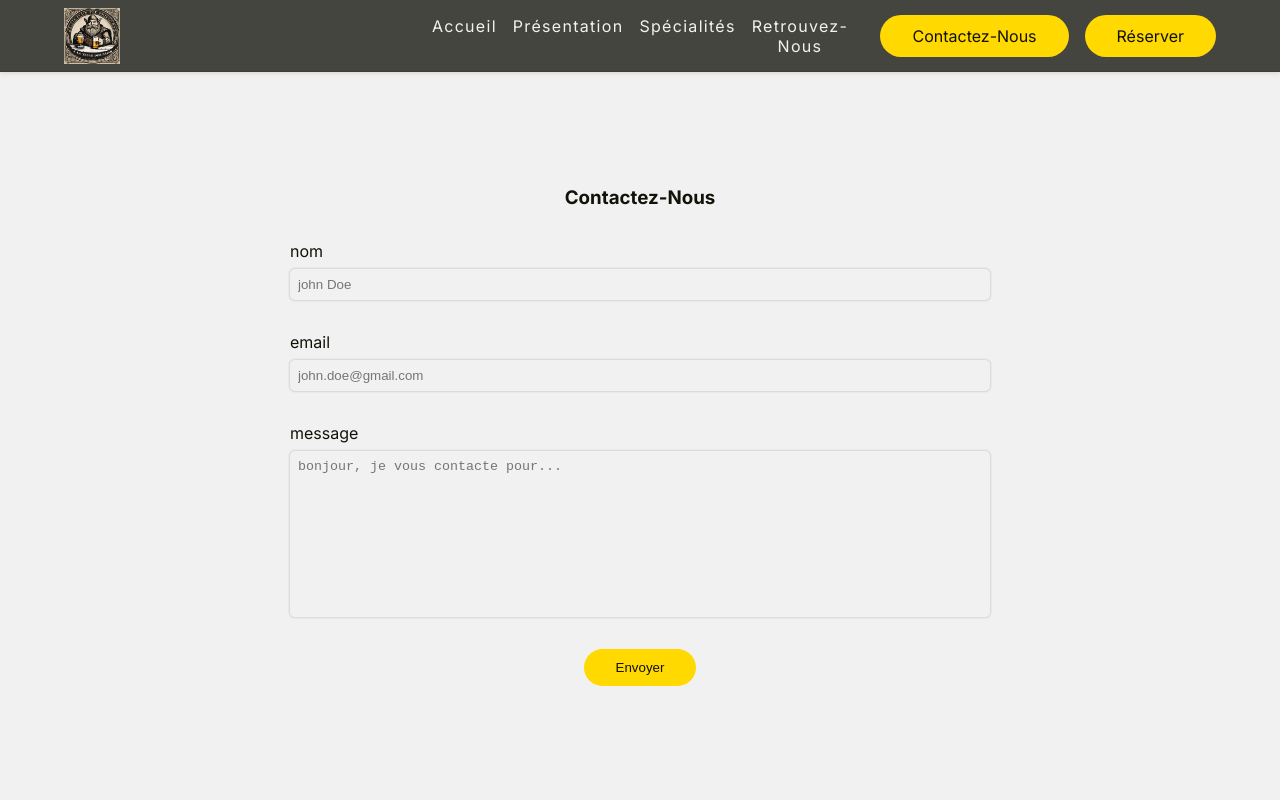
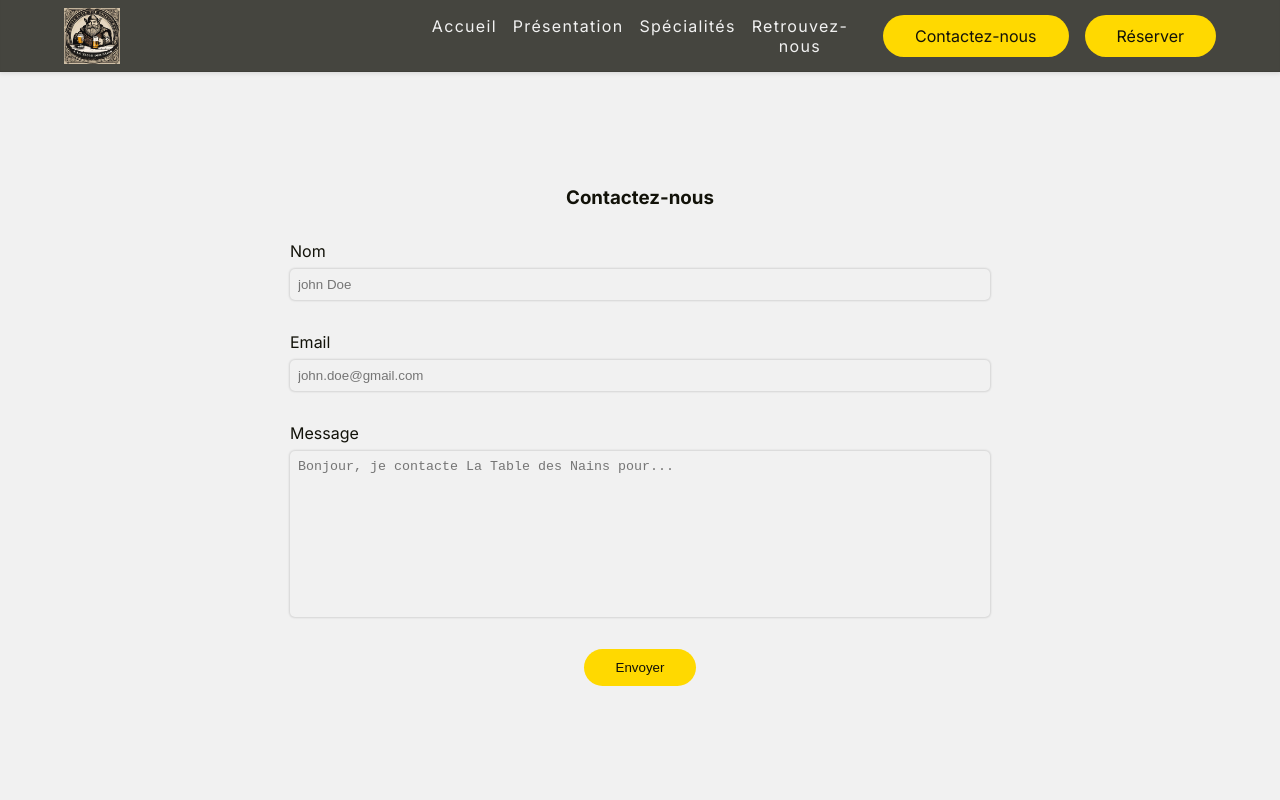
Before and after one commit to dCben335/brasserie, a Next.js app: page /contact in a window 1280 px wide. Shown: the top 800 px of the page. Built offline with nearby package versions, Linux system fonts and the light colour scheme.

Commit message:
made some fix

```diff
--- a/app/contact/page.tsx
+++ b/app/contact/page.tsx
@@ -3,20 +3,20 @@ import Form from "@/components/molecules/Form/Form"
 
 const formDatas = [
     {
-        label: "nom",
+        label: "Nom",
         placeholder: "john Doe",
         type: "text",
         name: "identity"
     },
     {
-        label: "email",
+        label: "Email",
         placeholder: "john.doe@gmail.com",
         type: "email",
         name: "mail"
     },
     {
-        label: "message",
-        placeholder: "bonjour, je vous contacte pour...",
+        label: "Message",
+        placeholder: "Bonjour, je contacte La Table des Nains pour...",
         type: "textarea",
         name: "message"
     },
@@ -27,7 +27,7 @@ export default function Page({}) {
         <main className={styles.main}>
             <div className={styles.form}>
                 <Form
-                    title="Contactez-Nous"
+                    title="Contactez-nous"
                     groupForms={formDatas}
                     successMessage="Votre Mail à bien été envoyé"
                     failedMessage="Une erreur s'est produite. Veuillez réessayer plus tard"
--- a/app/page.tsx
+++ b/app/page.tsx
@@ -84,7 +84,7 @@ export default function Home() {
       <section id='retrouvez-nous' className={`${styles.section} ${styles.infos}`}>
         <Container largerRight={true}>
           <div className={styles.findus}>
-            <h2>Retrouvez nous</h2>
+            <h2>Retrouvez-nous</h2>
             <div>
               <p>Ouvert du <strong>lundi</strong> au <strong>jeudi</strong> de <strong>18h00</strong> à <strong>0h00</strong></p>
               <p>et du <strong>vendredi</strong> au <strong>dimanche</strong> de <strong>19h00</strong> à <strong>1h00</strong></p>
--- a/components/atoms/Button/Button.module.scss
+++ b/components/atoms/Button/Button.module.scss
@@ -1,13 +1,11 @@
 .link {
     position: relative;
     display: inline-block;
-    text-transform: capitalize;
     text-align: center;
     padding: 0.2rem 0;
     letter-spacing: 1.3px;
-}
 
-.link::after {
+    &::after {
         content: "";
         position: absolute;
         width: 100%;
@@ -19,12 +17,14 @@
         transform-origin: right;
         transition: transform .3s ease-in-out;
     }
-
-.link:is(:focus-within, :hover)::after {
+    &:is(:focus-within, :hover)::after {
         transform-origin: left;
         transform: scaleX(1);
     }
-
+    &::first-letter {
+        text-transform: uppercase;
+    }
+}
 .button {
     text-align: center;
     background-color: $accent-color;
@@ -35,10 +35,11 @@
     display: flex;
     align-items: center;
     justify-content: center;
+    width: -moz-fit-content;
     width: fit-content;
     margin: 0 auto;
-}
 
-.button:is(:hover, :focus-within) {
+    &:is(:hover, :focus-within) {
         filter: brightness(.85);
     }
+}
--- a/components/organisms/Header/Header.tsx
+++ b/components/organisms/Header/Header.tsx
@@ -58,7 +58,7 @@ export default function Header({links, logo} : HeaderProps) {
                     )}
                 </ul>
                 <div className={styles.extraLinks}>
-                    <Button href='/contact' button={true}>Contactez-Nous</Button>
+                    <Button href='/contact' button={true}>Contactez-nous</Button>
                     <Button href='/booking' button={true}>Réserver</Button>
                 </div>
             </nav>
```
Also changed, not shown: app/booking/page.tsx (+5 -5 lines). Lines whose indentation alone changed are shown as unchanged.
